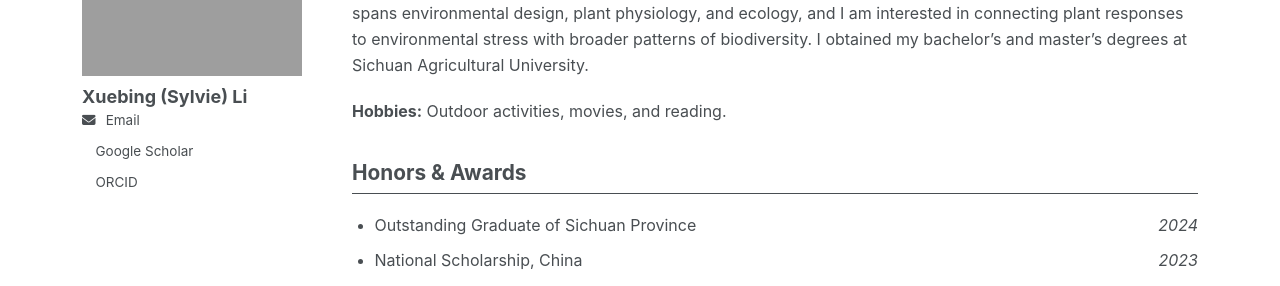
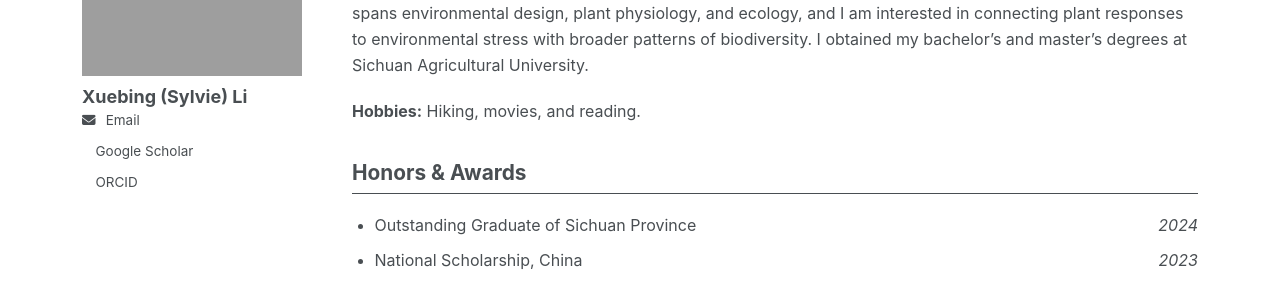
Before and after one commit to Snowiceli/Snowiceli.github.io, a Jekyll site: the page built from _pages/about.md, in a window 1280 px wide. Shown: the part 190-476 px from the top of the page. Built offline with Jekyll 4.4.1, drawn with Linux system fonts in a browser that asks for light colours; a script bundle is joined from its source files by our own code; a style sheet for code colours, icons or effects is not loaded.

Commit message:
Change outdoor activities hobby to hiking

```diff
--- a/_pages/about.md
+++ b/_pages/about.md
@@ -12,7 +12,7 @@ redirect_from:
 
 <div class="about-cv">
 <p>I am a PhD student at the University of Wisconsin–Madison, advised by Prof. Daijiang Li. My research examines how urbanization and environmental change shape plant communities and species interactions. My background spans environmental design, plant physiology, and ecology, and I am interested in connecting plant responses to environmental stress with broader patterns of biodiversity. I obtained my bachelor’s and master’s degrees at Sichuan Agricultural University.</p>
-<p><strong>Hobbies:</strong> Outdoor activities, movies, and reading.</p>
+<p><strong>Hobbies:</strong> Hiking, movies, and reading.</p>
 
 
 
```
